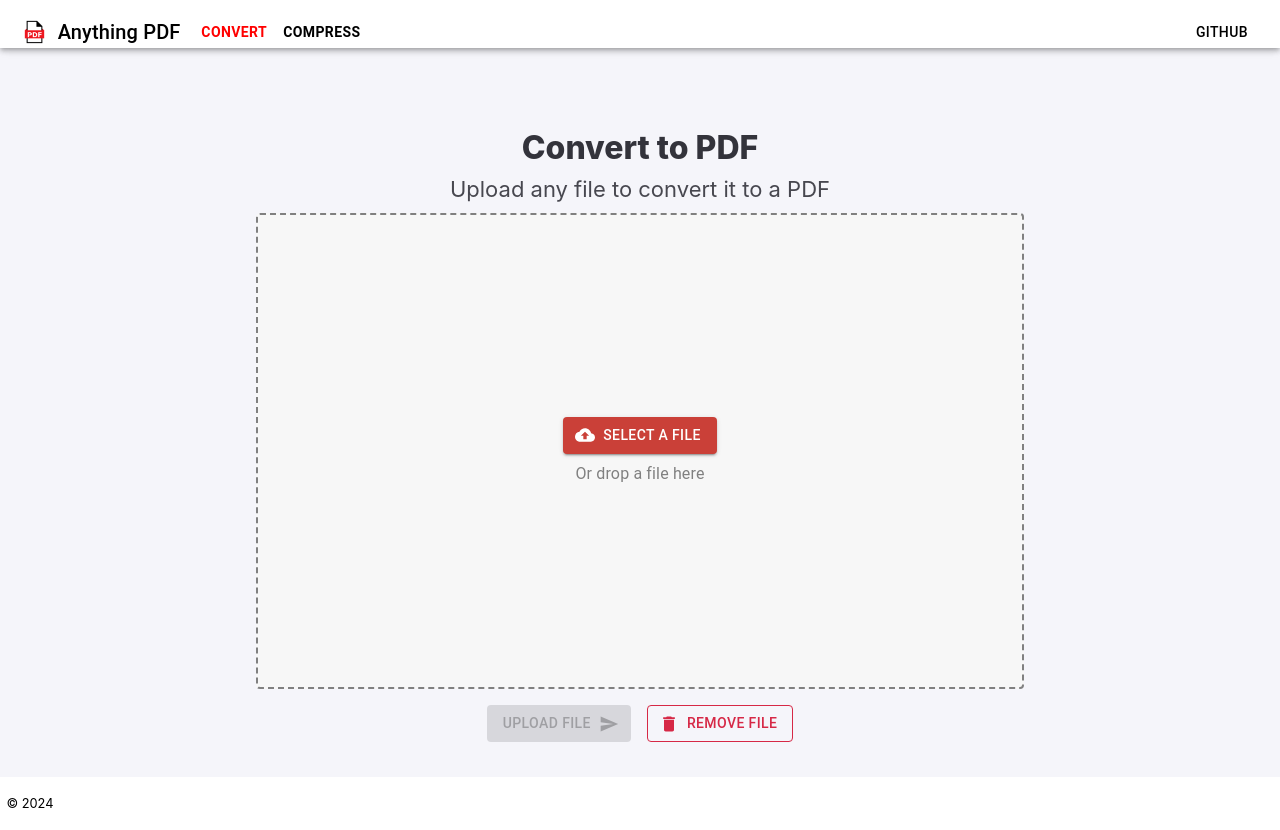
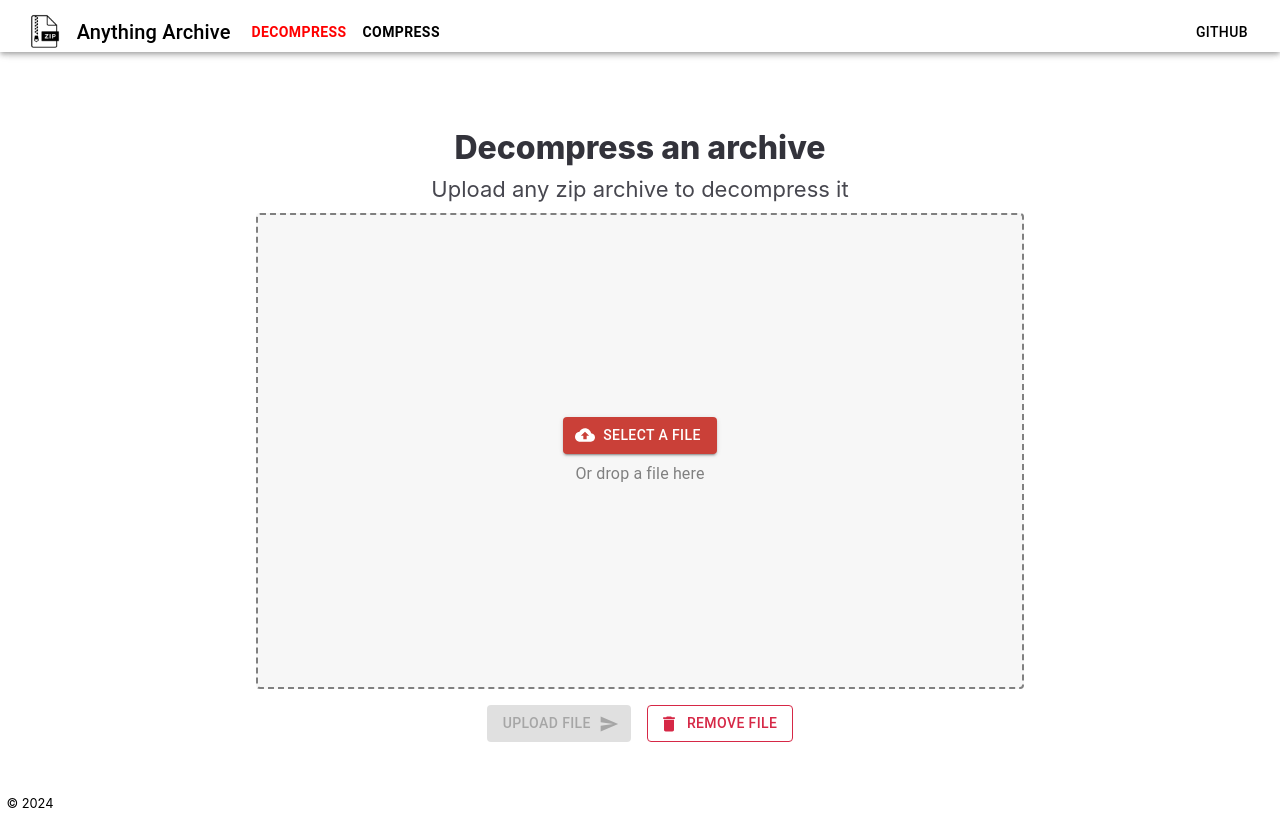
Before and after one commit to gmccannon/archive-manager, a React (Create React App) app in the folder front/: page / in a window 1280 px wide. Built offline with nearby package versions, Linux system fonts and the light colour scheme; the HTML template or start-up script is replaced by a standard one.

Commit message:
Change business model

```diff
--- a/front/src/App.css
+++ b/front/src/App.css
@@ -1,6 +1,5 @@
 .App {
   text-align: center;
-  background-color: rgb(245, 245, 250);
   min-height: 79.1vh;
 }
 
--- a/front/src/App.js
+++ b/front/src/App.js
@@ -1,7 +1,7 @@
 import { BrowserRouter, Routes, Route } from "react-router-dom";
 import './App.css';
 import TopBar from './components/TopBar';
-import UploadPage from './pages/UploadPage';
+import DecompressPage from './pages/DecompressPage';
 import CompressPage from './pages/CompressPage';
 import BottomBar from "./components/BottomBar";
 
@@ -11,7 +11,7 @@ function App() {
       <BrowserRouter>
         <TopBar />
         <Routes>
-          <Route path="/" element={<UploadPage />}/>
+          <Route path="/" element={<DecompressPage />}/>
           <Route path="/compress" element={<CompressPage />} />
         </Routes>
         <BottomBar />
--- a/front/src/components/Compressor.js
+++ b/front/src/components/Compressor.js
@@ -67,7 +67,7 @@ function Compressor() {
         const url = window.URL.createObjectURL(blob);
         const a = document.createElement('a');
         a.href = url;
-        a.download = 'generated_pdf.zip';
+        a.download = file.name + '.zip';
         document.body.appendChild(a);
         a.click();
         a.remove();
--- a/front/src/components/Uploader.js
+++ b/front/src/components/Decompressor.js
@@ -38,7 +38,7 @@ const Dropzone = styled('div')(({ theme }) => ({
   },
 }));
 
-function Uploader() {
+function Decompressor() {
   const [file, setFile] = useState(null);
 
   const handleFileChange = (event) => {
@@ -57,7 +57,7 @@ function Uploader() {
     formData.append('file', file);
 
     try {
-      const response = await fetch('http://localhost:5000/uploader', {
+      const response = await fetch('http://localhost:5000/decompressor', {
         method: 'POST',
         body: formData,
       });
@@ -139,4 +139,4 @@ function Uploader() {
   );
 }
 
-export default Uploader;
+export default Decompressor;
--- a/front/src/components/TopBar.js
+++ b/front/src/components/TopBar.js
@@ -1,38 +1,38 @@
-import React, { useState } from 'react';
+import React from 'react';
 import { useNavigate, useLocation } from 'react-router-dom';
 import AppBar from '@mui/material/AppBar';
 import Box from '@mui/material/Box';
 import Toolbar from '@mui/material/Toolbar';
 import Typography from '@mui/material/Typography';
 import Button from '@mui/material/Button';
-import logo from '../icons/logo.png';
+import logo from '../icons/ziplogo.jpg';
 
 export default function TopBar() {
   const navigate = useNavigate();
   const location = useLocation();
   const activetab = location.pathname;
 
-  const handleNavgate = (page) => {
+  const handleNavigate = (page) => {
     navigate(page);
   };
 
   return (
     <Box sx={{ mt: 18 }}>
-      <AppBar position="fixed" sx={{ height: '6vh', width: '100%', backgroundColor: 'white' }}>
+      <AppBar position="fixed" sx={{ height: '6.5vh', width: '100%', backgroundColor: 'white' }}>
         <Toolbar sx={{ display: 'flex', justifyContent: 'space-between' }}>
           <Box sx={{ display: 'flex', alignItems: 'center' }}>
-            <img src={logo} alt="Logo" style={{ height: '3vh', marginRight: '1vw' }} />
+            <img src={logo} alt="Logo" style={{ height: '5vh', marginRight: '1vw' }} />
             <Typography variant="h6" component="div" sx={{ color: 'black', marginRight: '1vw' }}>
-              Anything PDF
+              Anything Archive
             </Typography>
             <Button
-                onClick={ () => handleNavgate('/') }
+                onClick={ () => handleNavigate('/') }
                 sx={{ color: activetab === '/' ? 'red' : 'black', fontWeight: 600 }}
               >
-                Convert
+                Decompress
               </Button>
               <Button
-                onClick={ () => handleNavgate('/compress') }
+                onClick={ () => handleNavigate('/compress') }
                 sx={{ color: activetab === '/compress' ? 'red' : 'black', fontWeight: 600}}
               >
                 Compress
--- a/front/src/index.css
+++ b/front/src/index.css
@@ -5,7 +5,7 @@ body {
     sans-serif;
   -webkit-font-smoothing: antialiased;
   -moz-osx-font-smoothing: grayscale;
-  background-color: rgb(245, 245, 250);
+  background-color: rgb(255, 255, 255);
 }
 
 code {
--- a/front/src/pages/CompressPage.js
+++ b/front/src/pages/CompressPage.js
@@ -4,8 +4,8 @@ import Compressor from '../components/Compressor';
 function CompressPage() {
   return (
     <div className="App">
-      <h1 className='tool__header__title'>Compress a PDF</h1>
-      <h2 className='tool__header__subtitle'>Upload a PDF to compress it</h2>
+      <h1 className='tool__header__title'>Create an archive</h1>
+      <h2 className='tool__header__subtitle'>Upload a file to create an archive</h2>
       <Compressor />
     </div>
   );
--- /dev/null
+++ b/front/src/pages/DecompressPage.js
@@ -0,0 +1,14 @@
+import './UploadPage.css'
+import Decompressor from '../components/Decompressor';
+
+function DecompressPage() {
+  return (
+    <div className="App">
+      <h1 className='tool__header__title'>Decompress an archive</h1>
+      <h2 className='tool__header__subtitle'>Upload any zip archive to decompress it</h2>
+      <Decompressor />
+    </div>
+  );
+}
+
+export default DecompressPage;
--- a/front/src/pages/UploadPage.js
+++ /dev/null
@@ -1,14 +0,0 @@
-import './UploadPage.css'
-import Uploader from '../components/Uploader';
-
-function UploadPage() {
-  return (
-    <div className="App">
-      <h1 className='tool__header__title'>Convert to PDF</h1>
-      <h2 className='tool__header__subtitle'>Upload any file to convert it to a PDF</h2>
-      <Uploader />
-    </div>
-  );
-}
-
-export default UploadPage;
```
Also changed, not shown: front/src/icons/ziplogo.jpg (added), 1 other file (tests, documents, lock files or other folders).
